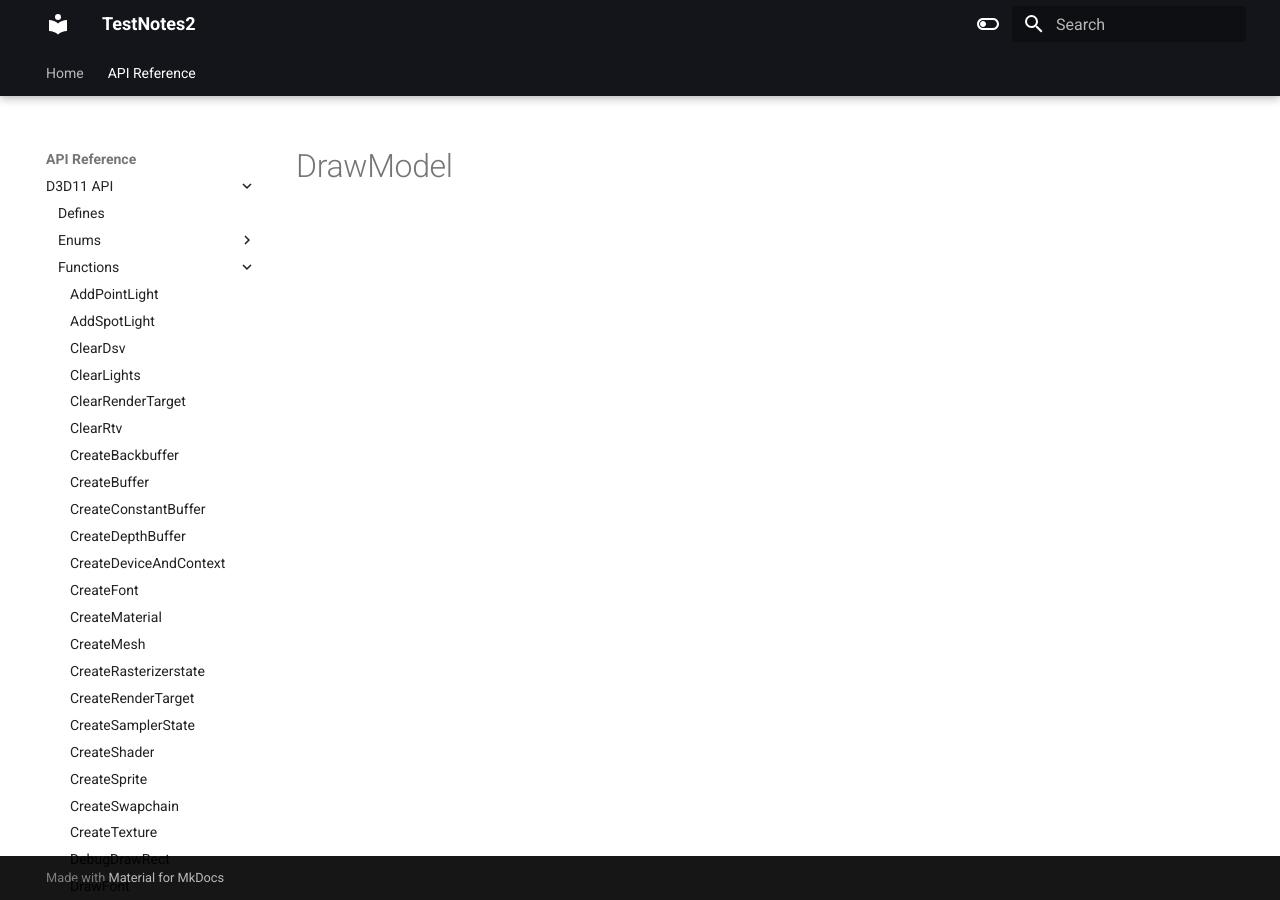
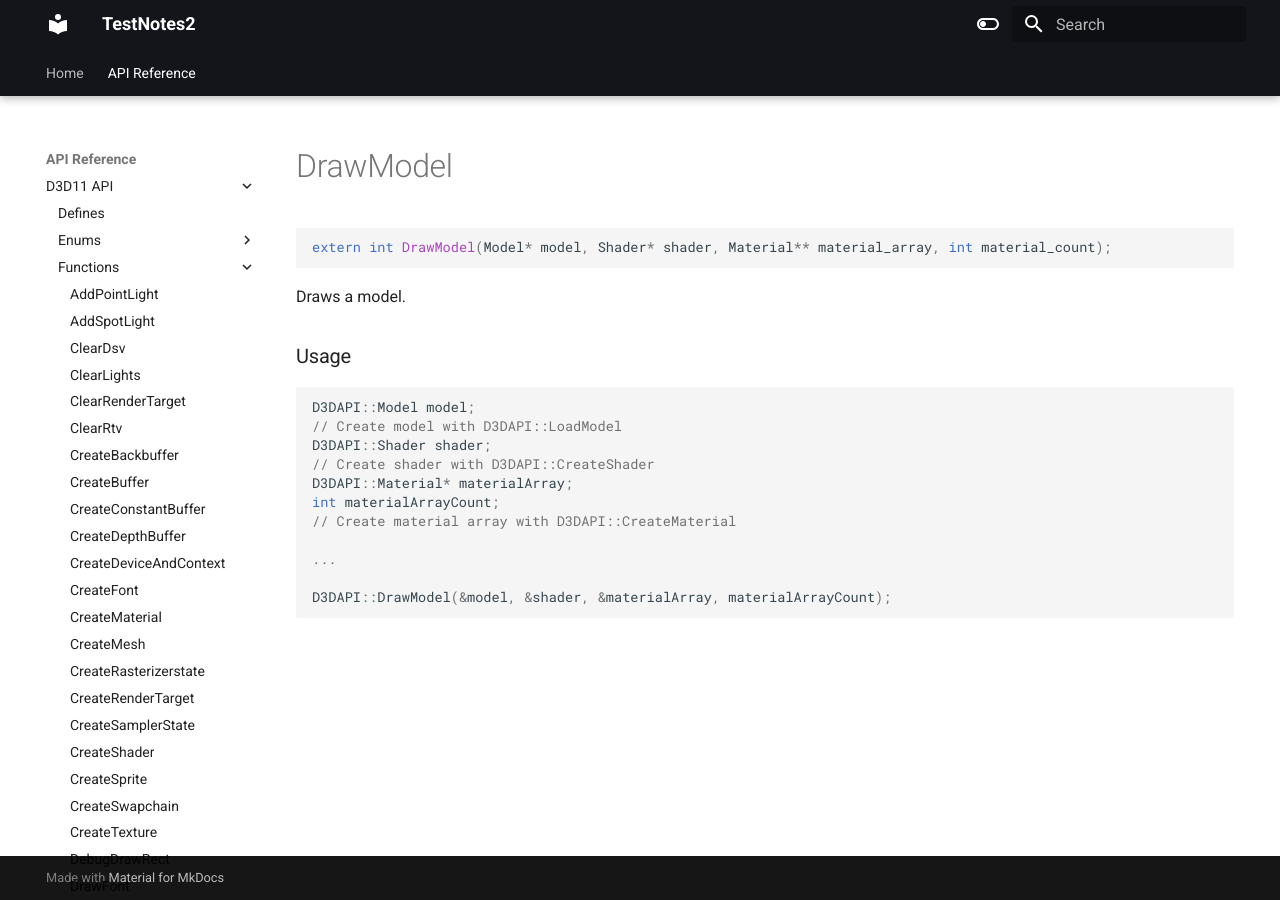
Before and after one commit to erichederstedt/TempEngineDocs, an MkDocs documentation site: the page built from docs/API Reference/D3D11 API/Functions/DrawModel.md, in a window 1280 px wide. Built offline with MkDocs 1.6.1 and Material for MkDocs 9.7.7, drawn with Linux system fonts in a browser that asks for light colours.

Commit message:
PUSH NOTE : DrawModel.md

````diff
--- a/docs/API Reference/D3D11 API/Functions/DrawModel.md
+++ b/docs/API Reference/D3D11 API/Functions/DrawModel.md
@@ -1 +1,23 @@
 # DrawModel
+
+```c++
+extern int DrawModel(Model* model, Shader* shader, Material** material_array, int material_count);
+```
+
+Draws a model.
+
+
+### Usage
+```c++
+D3DAPI::Model model;
+// Create model with D3DAPI::LoadModel
+D3DAPI::Shader shader;
+// Create shader with D3DAPI::CreateShader
+D3DAPI::Material* materialArray;
+int materialArrayCount;
+// Create material array with D3DAPI::CreateMaterial
+
+...
+
+D3DAPI::DrawModel(&model, &shader, &materialArray, materialArrayCount);
+```
````
